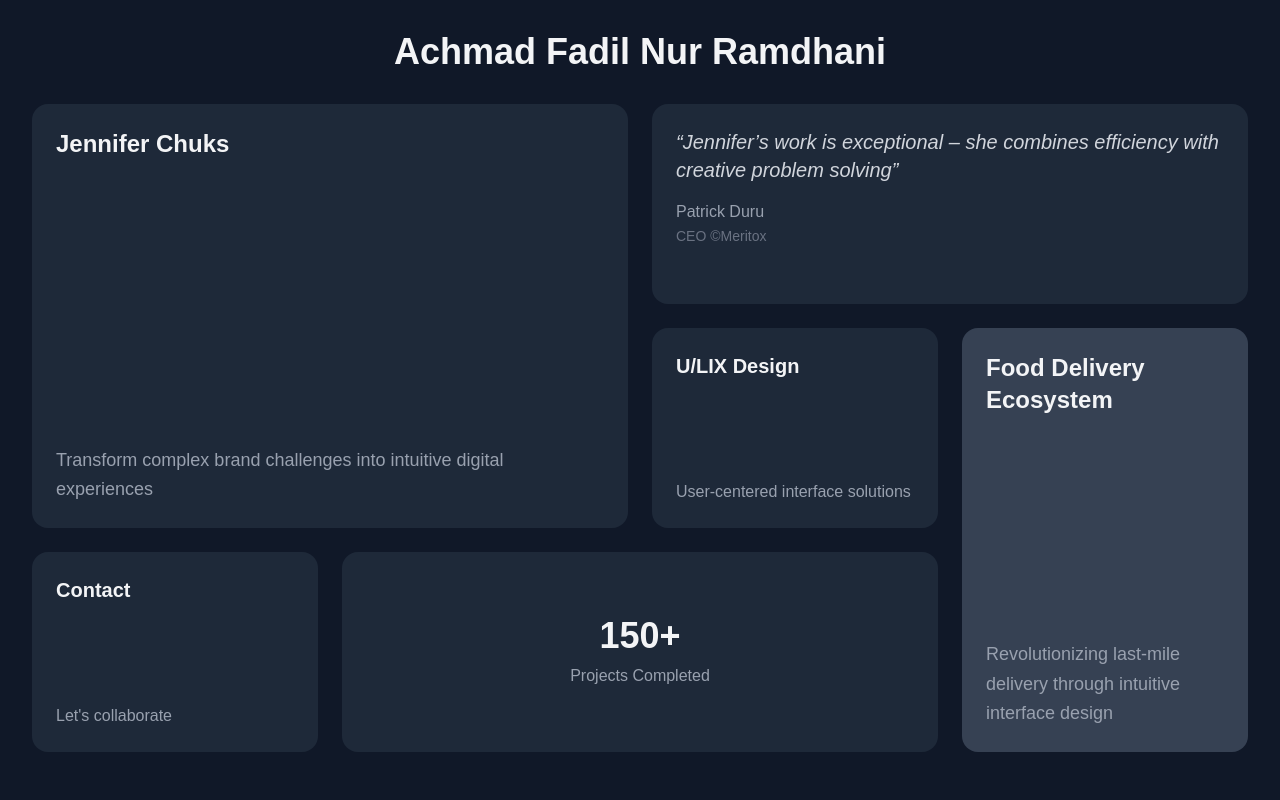
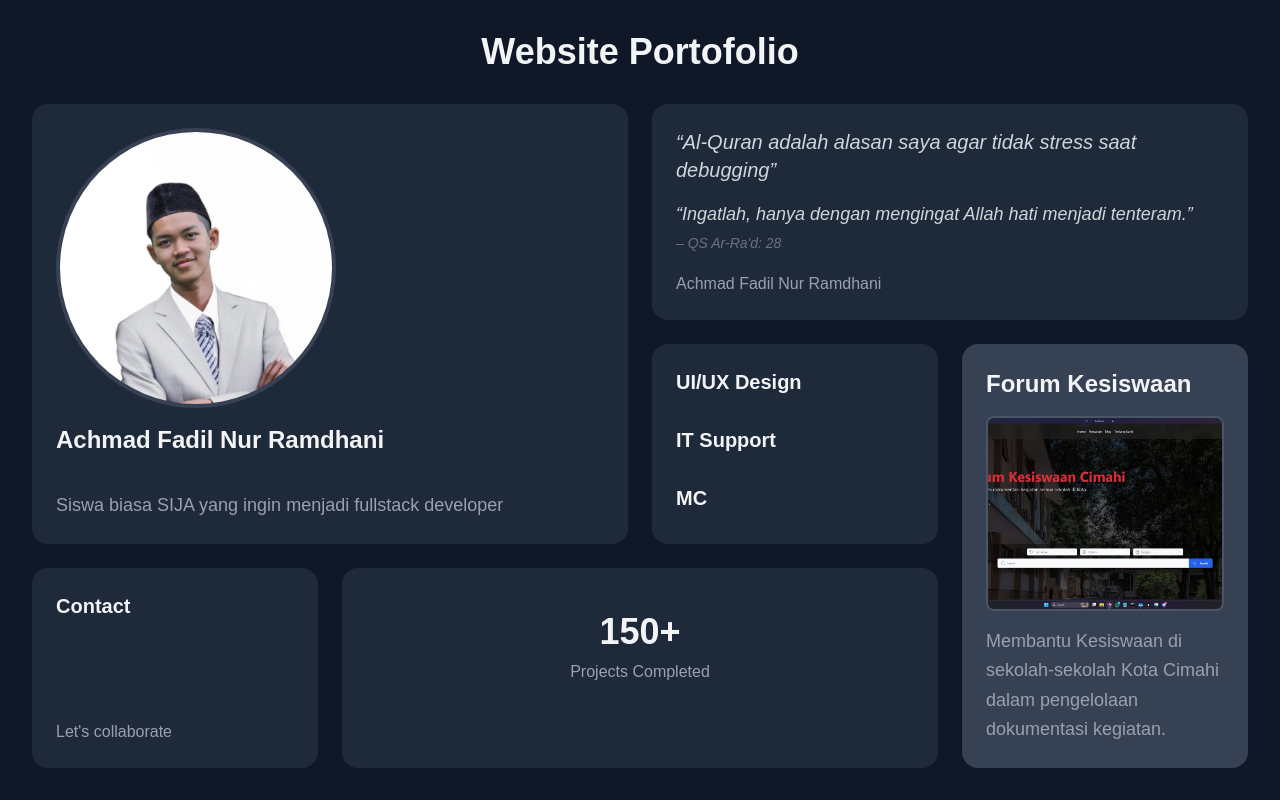
Before and after one commit to AchmadFadil128/portofolio-app, a Next.js app: page / in a window 1280 px wide. Built offline with nearby package versions, Linux system fonts and the light colour scheme.

Commit message:
Fixing content in all boxes

```diff
--- a/src/app/page.tsx
+++ b/src/app/page.tsx
@@ -8,7 +8,7 @@ export default function HomePage() {
   return (
     <main className="bg-gray-900 text-gray-100 min-h-screen p-8">
       <h1 className="text-4xl font-bold text-center mb-8">
-        Achmad Fadil Nur Ramdhani
+        Website Portofolio
       </h1>
 
       <div className="max-w-7xl mx-auto grid grid-cols-4 auto-rows-[minmax(200px,auto)] gap-6">
@@ -18,52 +18,68 @@ export default function HomePage() {
           className="col-span-2 row-span-2 bg-gray-800 rounded-2xl p-6 transition-transform duration-300 hover:-translate-y-2 hover:shadow-xl"
         >
           <div className="h-full flex flex-col justify-between">
-            <h2 className="text-2xl font-semibold mb-4">Jennifer Chuks</h2>
+            <div className="mb-4">
+              <img
+                src="/profilefoto.jpg"
+                alt="Foto Achmad Fadil Nur Ramdhani"
+                className="w-70 h-70 rounded-full object-cover mb-4 border-4 border-gray-700"
+              />
+              <h2 className="text-2xl font-semibold">Achmad Fadil Nur Ramdhani</h2>
+            </div>
             <p className="text-gray-400 text-lg leading-relaxed">
-              Transform complex brand challenges into intuitive digital
-              experiences
+              Siswa biasa SIJA yang ingin menjadi fullstack developer
             </p>
           </div>
         </a>
 
-        {/* Testimonial */}
+
+        {/* Quotes */}
         <div className="col-span-2 bg-gray-800 rounded-2xl p-6">
           <blockquote className="text-gray-300 italic text-xl mb-4">
-            &ldquo;Jennifer&rsquo;s work is exceptional – she combines efficiency with creative problem solving&rdquo;
+            &ldquo;Al-Quran adalah alasan saya agar tidak stress saat debugging&rdquo;
           </blockquote>
-          <p className="text-gray-400 font-medium">
-            Patrick Duru
+          <blockquote className="text-gray-300 italic text-lg mb-4">
+            &ldquo;Ingatlah, hanya dengan mengingat Allah hati menjadi
+            tenteram.&rdquo;
             <br />
-            <span className="text-gray-500 text-sm">CEO ©Meritox</span>
-          </p>
+            <span className="text-gray-500 text-sm">– QS Ar-Ra'd: 28</span>
+          </blockquote>
+          <p className="text-gray-400 font-medium">Achmad Fadil Nur Ramdhani</p>
         </div>
 
         {/* Services */}
         <a
-          href="/services"
+          href="/skills"
           className="bg-gray-800 rounded-2xl p-6 transition-transform duration-300 hover:-translate-y-2 hover:shadow-xl"
         >
           <div className="h-full flex flex-col justify-between">
-            <h3 className="text-xl font-semibold mb-2">U/LIX Design</h3>
-            <p className="text-gray-400">User-centered interface solutions</p>
+            <h3 className="text-xl font-semibold mb-2">UI/UX Design</h3>
+            <h3 className="text-xl font-semibold mb-2">IT Support</h3>
+            <h3 className="text-xl font-semibold mb-2">MC</h3>
           </div>
         </a>
 
         {/* Project Showcase */}
         <a
-          href="/projects"
+          href="/ongoing-projects"
           className="row-span-2 bg-gray-700 rounded-2xl p-6 transition-transform duration-300 hover:-translate-y-2 hover:shadow-xl"
         >
           <div className="h-full flex flex-col justify-between">
-            <h3 className="text-2xl font-semibold mb-4">
-              Food Delivery Ecosystem
-            </h3>
+            <h3 className="text-2xl font-semibold mb-4">Forum Kesiswaan</h3>
+
+            {/* Gambar proyek */}
+            <img
+              src="/forum-kesiswaan.jpg"
+              alt="Tampilan Forum Kesiswaan"
+              className="w-full h-full object-cover rounded-lg mb-4 border-2 border-gray-600"
+            />
+
             <p className="text-gray-400 text-lg leading-relaxed">
-              Revolutionizing last-mile delivery through intuitive interface
-              design
+              Membantu Kesiswaan di sekolah-sekolah Kota Cimahi dalam pengelolaan dokumentasi kegiatan.
             </p>
           </div>
         </a>
+
 
         {/* Contact */}
         <a
@@ -77,12 +93,18 @@ export default function HomePage() {
         </a>
 
         {/* Stats */}
-        <div className="col-span-2 bg-gray-800 rounded-2xl p-6 flex items-center justify-center">
+
+        <a
+          href="/projects"
+          className="col-span-2 bg-gray-800 rounded-2xl p-6 transition-transform duration-300 hover:-translate-y-2 hover:shadow-xl"
+        >
+          <div className="h-full flex flex-col justify-between">
           <div className="text-center">
-            <div className="text-4xl font-bold mb-2">150+</div>
+            <div className="text-4xl font-bold mb-2 mt-5">150+</div>
             <p className="text-gray-400">Projects Completed</p>
           </div>
-        </div>
+          </div>
+        </a>
       </div>
     </main>
   );
```
Also changed, not shown: public/forum-kesiswaan.jpg (added), public/profilefoto.jpg (added).
